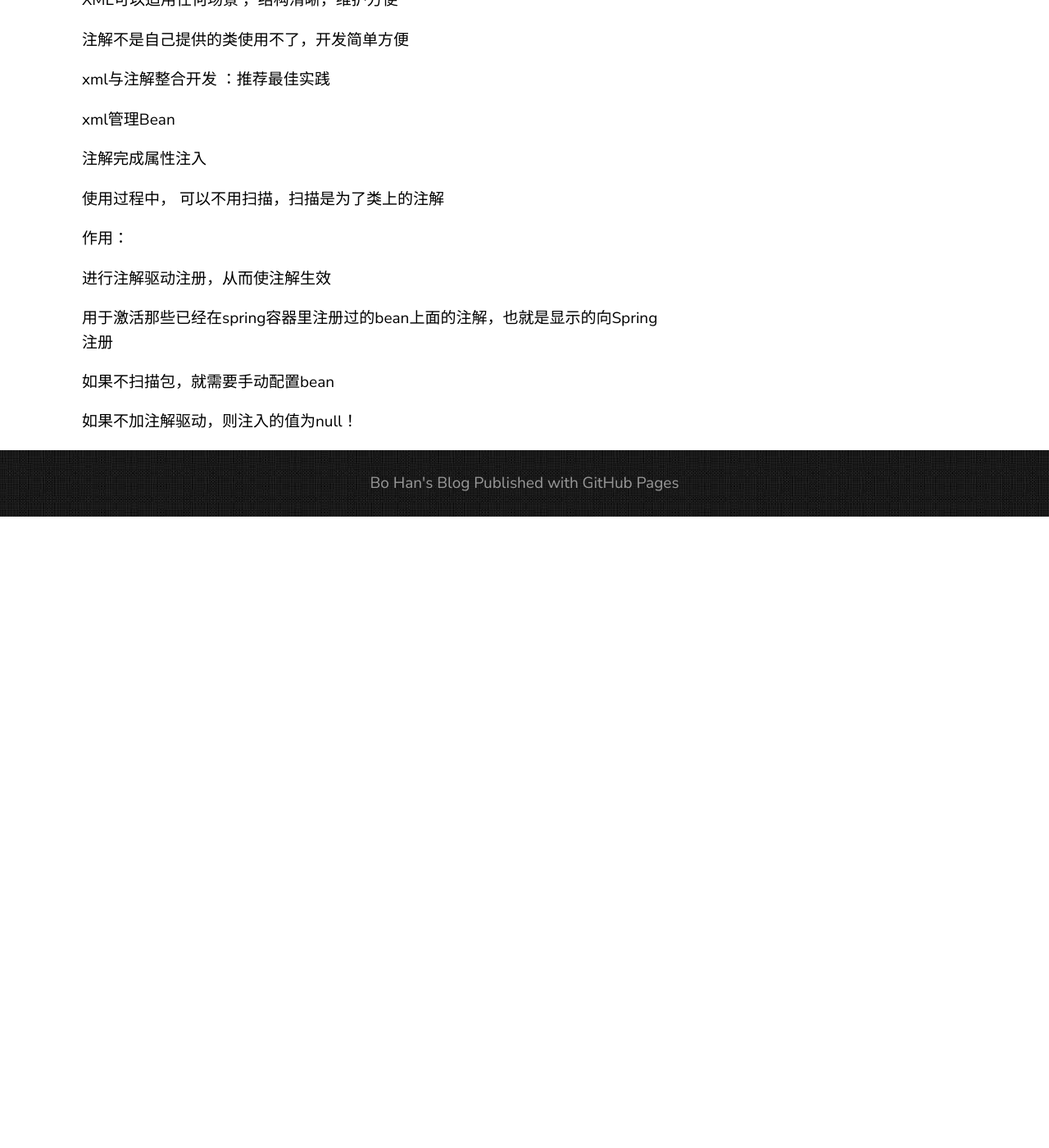
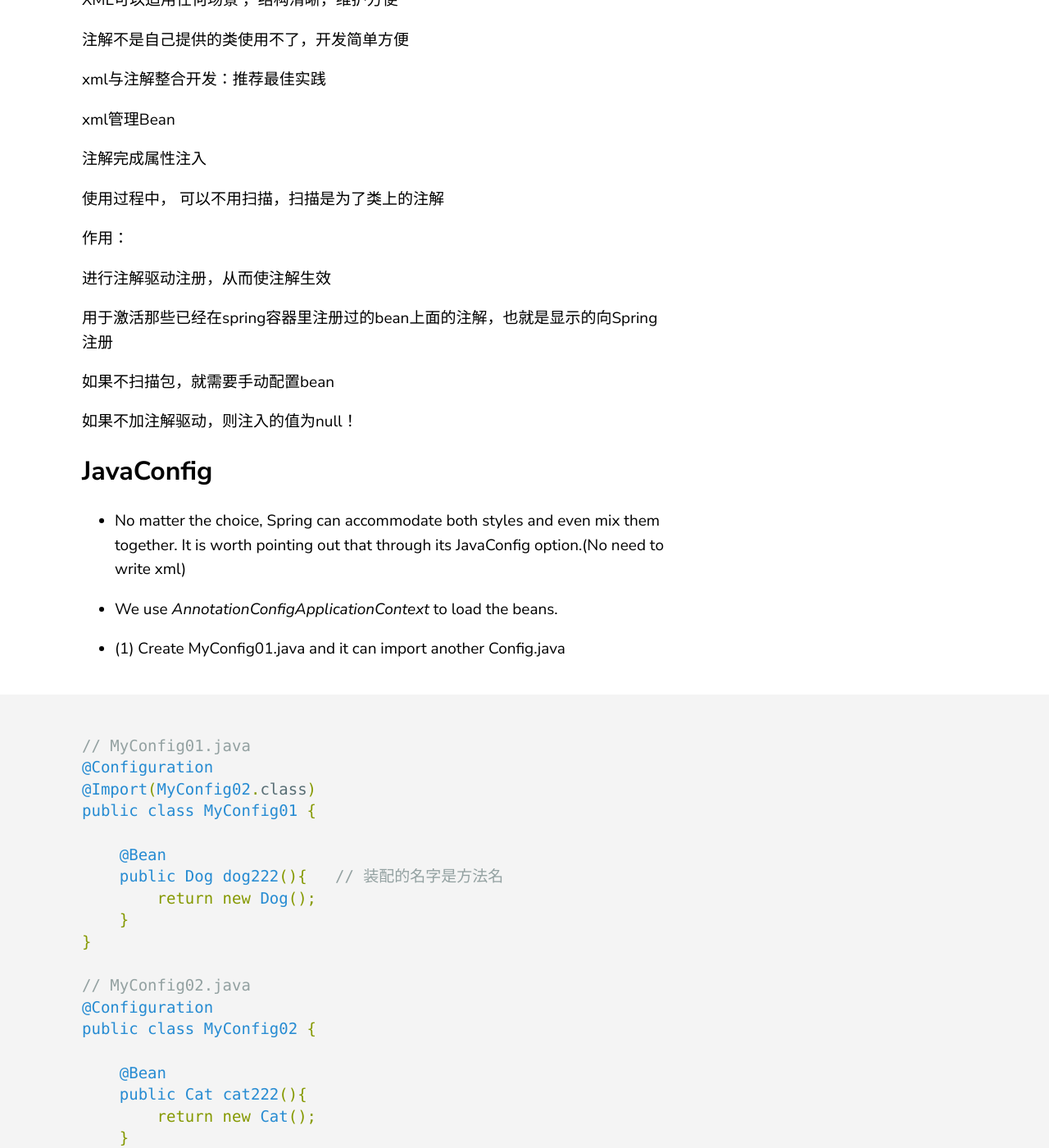
Before and after one commit to HBhakunamatata/HBhakunamatata.github.io, a Jekyll site: the page built from _posts/2020-07-30-Spring-05-Annotation.md, in a window 1280 px wide and 1400 px high, scrolled down 5586 px. Shown: the whole window at 82% size. Built offline with Jekyll 4.4.1, drawn with Linux system fonts in a browser that asks for light colours; before the commit the page ends 6216 px from its top, so only the background shows below that; some of the changed text lies outside the part shown.

Commit message:
Spring-06

````diff
--- a/_posts/2020-07-30-Spring-05-Annotation.md
+++ b/_posts/2020-07-30-Spring-05-Annotation.md
@@ -179,7 +179,7 @@ XML可以适用任何场景 ，结构清晰，维护方便
 
 注解不是自己提供的类使用不了，开发简单方便
 
-xml与注解整合开发 ：推荐最佳实践
+xml与注解整合开发：推荐最佳实践
 
 xml管理Bean
 
@@ -196,3 +196,54 @@ xml管理Bean
 如果不扫描包，就需要手动配置bean
 
 如果不加注解驱动，则注入的值为null！
+
+
+## JavaConfig
+
+- No matter the choice, Spring can accommodate both styles and even mix them together.
+It is worth pointing out that through its JavaConfig option.(No need to write xml)
+- We use _AnnotationConfigApplicationContext_ to load the beans.
+
+
+- (1) Create MyConfig01.java and it can import another Config.java
+
+```java
+// MyConfig01.java
+@Configuration
+@Import(MyConfig02.class)
+public class MyConfig01 {
+
+    @Bean
+    public Dog dog222(){   // 装配的名字是方法名
+        return new Dog();
+    }
+}
+
+// MyConfig02.java
+@Configuration
+public class MyConfig02 {
+
+    @Bean
+    public Cat cat222(){
+        return new Cat();
+    }
+}
+```
+
+- (2) Test the result
+
+```java
+    @Test
+    public void test04(){
+        // Notice we use AnnotationConfigApplicationContext!
+        ApplicationContext context = new AnnotationConfigApplicationContext(MyConfig01.class);
+        Dog dog222 = context.getBean("dog222", Dog.class);
+        dog222.shout();
+        Cat cat222 = context.getBean("cat222", Cat.class);
+        cat222.shout();
+    }
+```
+
+
+
+Thanks [QinJiang](https://space.bilibili.com/95256449?spm_id_from=333.788.b_765f7570696e666f.2)
````
Also changed, not shown: other parts of _posts/2020-07-30-Spring-05-Annotation.md (+1 -1 lines), _posts/2020-07-27-Spring-01-IoC.md (+1 -1 lines), _posts/2020-07-31-Spring-06-Proxy.md (added, +130 -0 lines), _posts/images/spring/Proxy.jpg (added), 1 other file.
